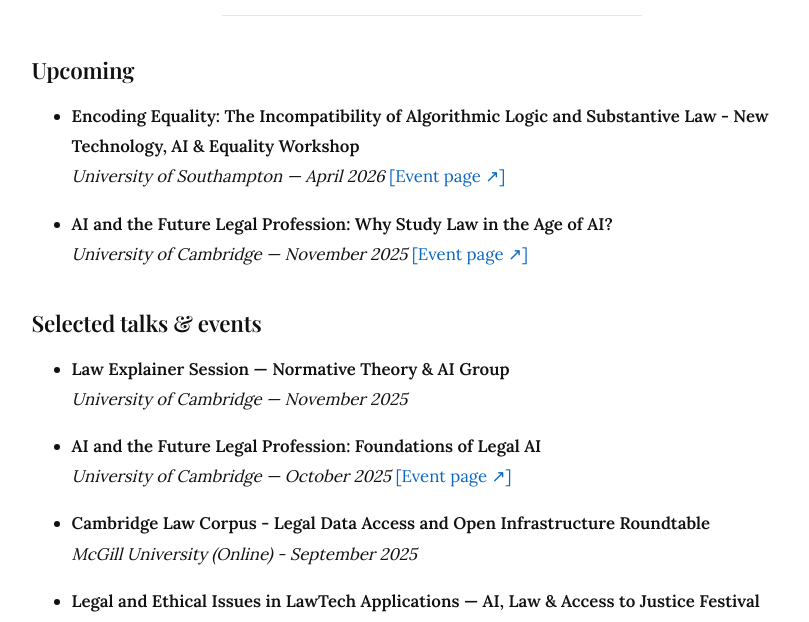
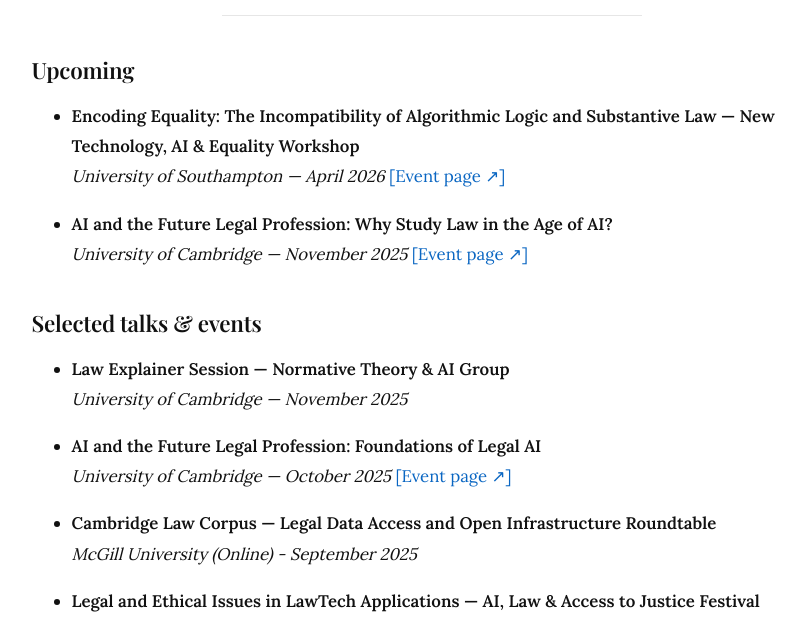
Before and after one commit to hollisargeant/hollisargeant.github.io, a Jekyll site: the page built from talks.md, in a window 1280 px wide. Shown: the part 121-743 px from the top of the page, without its empty margins (201-1010 px from the left). Built offline with Jekyll 4.4.1, drawn with Linux system fonts in a browser that asks for light colours.

```diff
--- a/talks.md
+++ b/talks.md
@@ -20,7 +20,7 @@ permalink: /talks/
 
 ## Upcoming
 
-- **Encoding Equality: The Incompatibility of Algorithmic Logic and Substantive Law - New Technology, AI & Equality Workshop**
+- **Encoding Equality: The Incompatibility of Algorithmic Logic and Substantive Law — New Technology, AI & Equality Workshop**
   *University of Southampton — April 2026* [[Event page ↗︎]](https://www.southampton.ac.uk/law/news/events/2025/10/new-technology-ai-and-gender-equality-problems-and-solutions.page)
 
 - **AI and the Future Legal Profession: Why Study Law in the Age of AI?**
@@ -35,7 +35,7 @@ permalink: /talks/
 - **AI and the Future Legal Profession: Foundations of Legal AI**
   *University of Cambridge — October 2025* [[Event page ↗︎]](https://www.law.cam.ac.uk/press/events/2025/10/ai-and-future-legal-profession-foundations-legal-ai)
 
--  **Cambridge Law Corpus - Legal Data Access and Open Infrastructure Roundtable**
+-  **Cambridge Law Corpus — Legal Data Access and Open Infrastructure Roundtable**
     *McGill University (Online) - September 2025*
 
 - **Legal and Ethical Issues in LawTech Applications — AI, Law & Access to Justice Festival**
```
